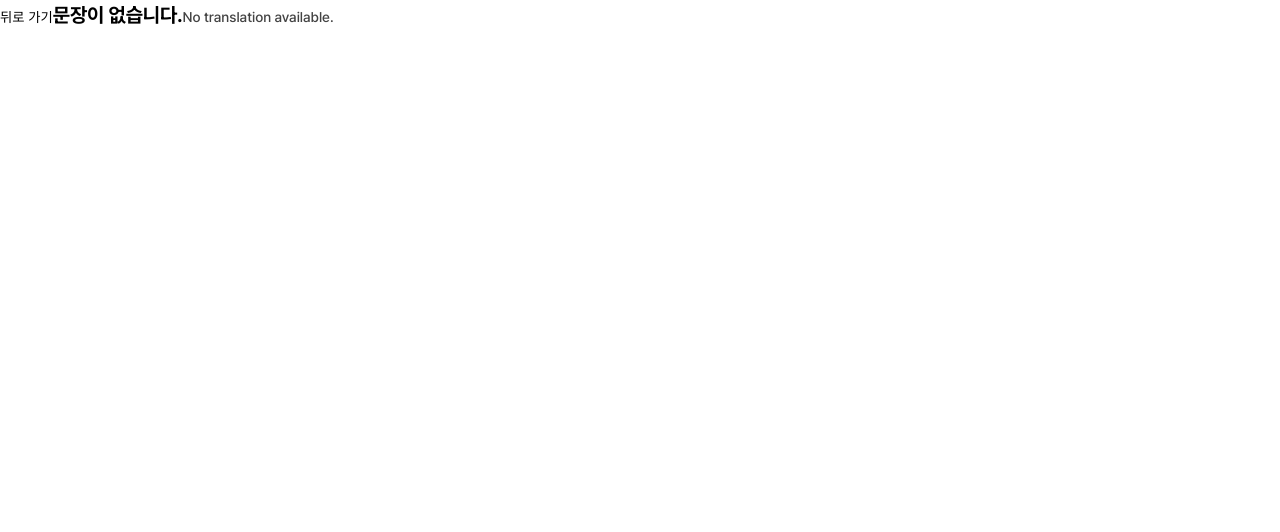
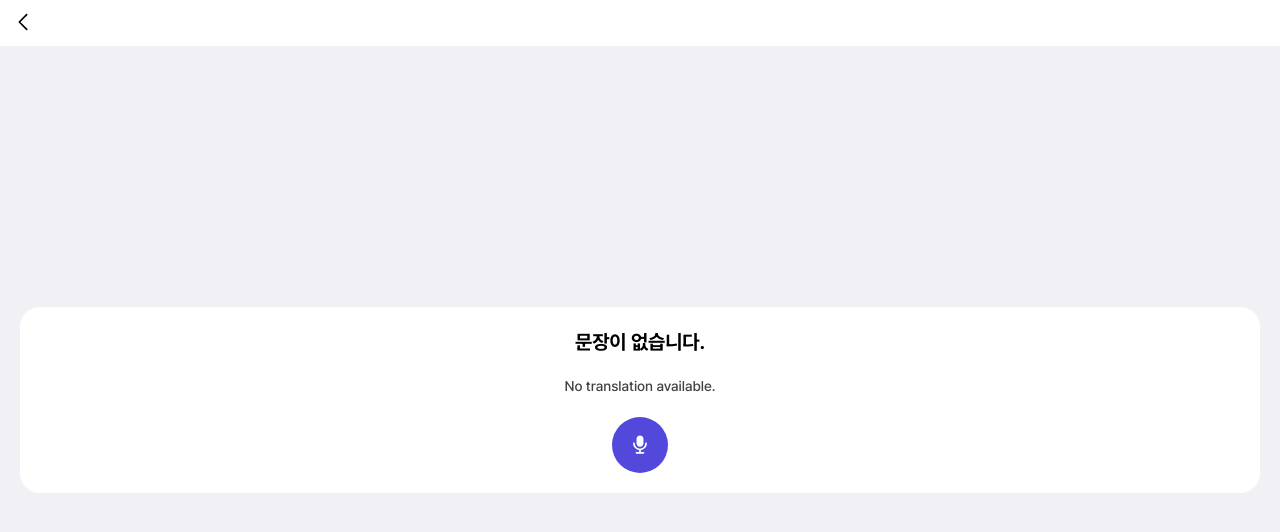
Before and after one commit to Joggim/LoveLens_FE, a React (Create React App) app: page /speak in a window 1280 px wide. Shown: the top 532 px of the page. Built offline with nearby package versions, Linux system fonts and the light colour scheme.

Commit message:
Feat: SpeakPage UI 구현

```diff
--- a/src/App.tsx
+++ b/src/App.tsx
@@ -2,7 +2,6 @@ import React from 'react';
 import { createBrowserRouter, RouterProvider } from 'react-router-dom';
 import './App.css';
 import HomePage from './pages/Home/Home';
-import LikePage from './pages/Like/Like';
 import TalkPage from './pages/Talk/Talk';
 import MyPage from './pages/MyPage/MyPage';
 import LoginPage from './pages/Login/Login';
@@ -19,10 +18,6 @@ const router = createBrowserRouter([
   {
     path: '/login',
     element: <LoginPage />,
-  },
-  {
-    path: '/like',
-    element: <LikePage />,
   },
   {
     path: '/talk',
--- /dev/null
+++ b/src/components/CircleButton/dto.ts
@@ -0,0 +1,7 @@
+export interface CircleButtonProps {
+  size: 'big' | 'small';
+  bgColor: string;
+  color: string;
+  icon: React.ReactNode;
+  onClick?: () => void;
+}
--- /dev/null
+++ b/src/components/CircleButton/index.tsx
@@ -0,0 +1,21 @@
+import React from 'react';
+import { Container, IconWrapper } from './styles';
+import { CircleButtonProps } from './dto';
+
+const CircleButton: React.FC<CircleButtonProps> = ({
+  size,
+  bgColor,
+  color,
+  icon,
+  onClick,
+}) => {
+  return (
+    <Container size={size} bgColor={bgColor} onClick={onClick}>
+      <IconWrapper size={size} color={color}>
+        {icon}
+      </IconWrapper>
+    </Container>
+  );
+};
+
+export default CircleButton;
--- /dev/null
+++ b/src/components/CircleButton/styles.tsx
@@ -0,0 +1,25 @@
+import styled from 'styled-components';
+
+export const Container = styled.button<{
+  size: 'big' | 'small';
+  bgColor: string;
+}>`
+  display: flex;
+  align-items: center;
+  justify-content: center;
+  width: ${({ size }) => (size === 'big' ? '56px' : '40px')};
+  height: ${({ size }) => (size === 'big' ? '56px' : '40px')};
+  border-radius: 50%;
+  background-color: ${({ bgColor }) => bgColor};
+  border: none;
+  cursor: pointer;
+`;
+
+export const IconWrapper = styled.div<{ size: 'big' | 'small'; color: string }>`
+  width: ${({ size }) => (size === 'big' ? '30px' : '24px')};
+  height: ${({ size }) => (size === 'big' ? '30px' : '24px')};
+  display: flex;
+  align-items: center;
+  justify-content: center;
+  color: ${({ color }) => color};
+`;
--- /dev/null
+++ b/src/components/Icons/Microphone.tsx
@@ -0,0 +1,25 @@
+import React from 'react';
+import type { IconsProps } from './dto';
+
+const Microphone: React.FC<IconsProps> = ({
+  color = 'white',
+  width = '26',
+  height = '26',
+}) => {
+  return (
+    <svg
+      width={width}
+      height={height}
+      viewBox="0 0 30 30"
+      fill="none"
+      xmlns="http://www.w3.org/2000/svg"
+    >
+      <path
+        d="M22 12C22.2652 12 22.5196 12.1054 22.7071 12.2929C22.8946 12.4804 23 12.7348 23 13C23.0002 14.9485 22.2893 16.8301 21.0006 18.2917C19.712 19.7532 17.9342 20.6942 16.001 20.938L16 23H19C19.2652 23 19.5196 23.1054 19.7071 23.2929C19.8946 23.4804 20 23.7348 20 24C20 24.2652 19.8946 24.5196 19.7071 24.7071C19.5196 24.8946 19.2652 25 19 25H11C10.7348 25 10.4804 24.8946 10.2929 24.7071C10.1054 24.5196 10 24.2652 10 24C10 23.7348 10.1054 23.4804 10.2929 23.2929C10.4804 23.1054 10.7348 23 11 23H14V20.938C12.0666 20.6944 10.2886 19.7535 8.99975 18.292C7.7109 16.8304 6.99982 14.9487 7 13C7 12.7348 7.10536 12.4804 7.29289 12.2929C7.48043 12.1054 7.73478 12 8 12C8.26522 12 8.51957 12.1054 8.70711 12.2929C8.89464 12.4804 9 12.7348 9 13C9 14.5913 9.63214 16.1174 10.7574 17.2426C11.8826 18.3679 13.4087 19 15 19C16.5913 19 18.1174 18.3679 19.2426 17.2426C20.3679 16.1174 21 14.5913 21 13C21 12.7348 21.1054 12.4804 21.2929 12.2929C21.4804 12.1054 21.7348 12 22 12ZM15 4C16.0609 4 17.0783 4.42143 17.8284 5.17157C18.5786 5.92172 19 6.93913 19 8V13C19 14.0609 18.5786 15.0783 17.8284 15.8284C17.0783 16.5786 16.0609 17 15 17C13.9391 17 12.9217 16.5786 12.1716 15.8284C11.4214 15.0783 11 14.0609 11 13V8C11 6.93913 11.4214 5.92172 12.1716 5.17157C12.9217 4.42143 13.9391 4 15 4Z"
+        fill={color}
+      />
+    </svg>
+  );
+};
+
+export default Microphone;
--- a/src/components/TopBar/dto.ts
+++ b/src/components/TopBar/dto.ts
@@ -1,3 +1,3 @@
 export interface TopBarProps {
-  name: string;
+  name?: string;
 }
--- a/src/components/TopBar/index.tsx
+++ b/src/components/TopBar/index.tsx
@@ -10,7 +10,7 @@ import ArrowLeft from '../Icons/ArrowLeft';
 
 import { TopBarProps } from './dto';
 
-const TopBar: React.FC<TopBarProps> = ({ name }) => {
+const TopBar: React.FC<TopBarProps> = ({ name = '' }) => {
   const navigate = useNavigate();
 
   const handleClick = () => {
--- a/src/pages/Like/Like.styles.tsx
+++ /dev/null
@@ -1,8 +0,0 @@
-import styled from 'styled-components';
-
-export const Container = styled.div`
-  flex-grow: 1;
-  height: 100vh;
-  width: 100%;
-  position: relative;
-`;
--- a/src/pages/Like/Like.tsx
+++ /dev/null
@@ -1,14 +0,0 @@
-import React from 'react';
-import { Container } from './Like.styles';
-import NavBar from '../../components/NavBar/NavBar';
-
-const LikePage: React.FC = () => {
-  return (
-    <Container>
-      <h1>Like</h1>
-      <NavBar />
-    </Container>
-  );
-};
-
-export default LikePage;
--- a/src/pages/Speak/index.tsx
+++ b/src/pages/Speak/index.tsx
@@ -1,26 +1,43 @@
 import React from 'react';
-import { useLocation, useNavigate } from 'react-router-dom';
-import { Container } from './styles';
+import { useLocation } from 'react-router-dom';
+import { Container, Card } from './styles';
+import TopBar from '../../components/TopBar';
 import { StyledText } from '../../components/StyledText/StyledText.styles';
+import CircleButton from '../../components/CircleButton';
+import Microphone from '../../components/Icons/Microphone';
 import theme from '../../styles/theme';
 
 const SpeakPage: React.FC = () => {
   const location = useLocation();
-  const navigate = useNavigate();
+
   const { korean, translation } = location.state || {
     korean: '문장이 없습니다.',
     translation: 'No translation available.',
   };
 
+  const handleMicClick = () => {};
+
   return (
     <Container>
-      <button onClick={() => navigate(-1)}>뒤로 가기</button>
-      <StyledText $variant="headingM" color={theme.colors.text.primary}>
-        {korean}
-      </StyledText>
-      <StyledText $variant="captionRegular" color={theme.colors.text.secondary}>
-        {translation}
-      </StyledText>
+      <TopBar />
+      <Card>
+        <StyledText $variant="headingM" color={theme.colors.text.primary}>
+          {korean}
+        </StyledText>
+        <StyledText
+          $variant="captionRegular"
+          color={theme.colors.text.secondary}
+        >
+          {translation}
+        </StyledText>
+        <CircleButton
+          size="big"
+          bgColor={theme.colors.brand.primary}
+          color={theme.colors.white}
+          icon={<Microphone />}
+          onClick={handleMicClick}
+        />
+      </Card>
     </Container>
   );
 };
--- a/src/pages/Speak/styles.tsx
+++ b/src/pages/Speak/styles.tsx
@@ -1,8 +1,25 @@
 import styled from 'styled-components';
 
 export const Container = styled.div`
-  flex-grow: 1;
+  display: flex;
   height: 100vh;
   width: 100%;
-  position: relative;
+  padding: 20px;
+  flex-direction: column;
+  justify-content: center;
+  align-items: center;
+  gap: 20px;
+  flex-shrink: 0;
+  background-color: ${({ theme }) => theme.colors.background.black3};
 `;
+
+export const Card = styled.div`
+  display: flex;
+  width: 100%;
+  padding: 20px;
+  flex-direction: column;
+  align-items: center;
+  gap: 20px;
+  border-radius: 20px;
+  background-color: ${({ theme }) => theme.colors.background.white};
+`;
```
